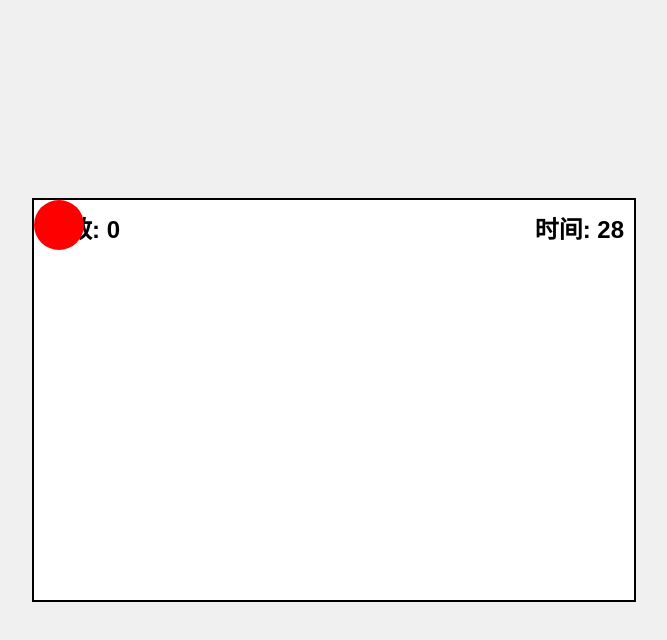
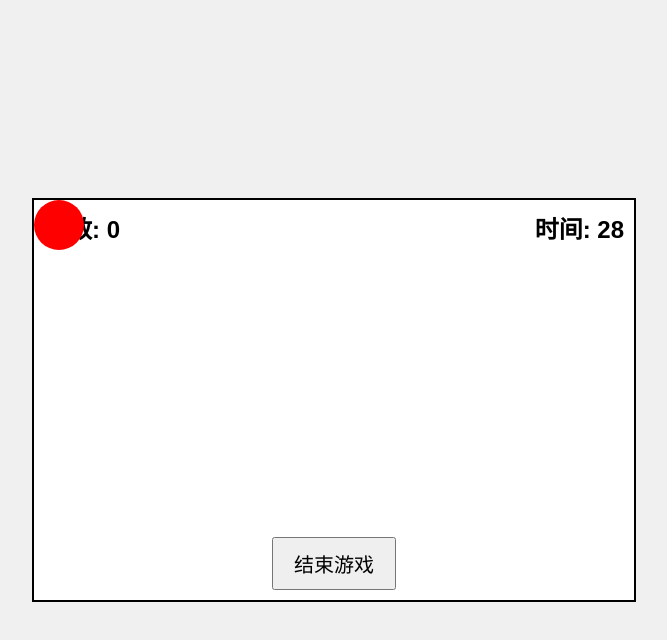
Before and after one commit to cjx04123/cjx04123.github.io, a plain HTML site: page sheji.html in a window 1280 px wide. Both pictures are taken after a click on the button "开始游戏". Shown: the whole page, without its empty margins (306-973 px from the left). Drawn offline with Linux system fonts and the light colour scheme.

Commit message:
Add files via upload

```diff
--- a/sheji.html
+++ b/sheji.html
@@ -44,6 +44,15 @@
             top: 10px;
             right: 10px;
         }
+        .end-game-button {
+            position: absolute;
+            bottom: 10px;
+            left: 50%;
+            transform: translateX(-50%);
+            padding: 10px 20px;
+            font-size: 20px;
+            cursor: pointer; /* 鼠标指针变为手型 */
+        }
         .start-screen, .end-screen {
             position: absolute;
             top: 0;
@@ -75,6 +84,7 @@
         <div class="score">分数: 0</div>
         <div class="timer">时间: 30</div>
         <div class="target"></div>
+        <button class="end-game-button" onclick="endGameEarly()">结束游戏</button>
     </div>
     <!-- 开始屏幕 -->
     <div class="start-screen">
@@ -152,6 +162,12 @@
             lastScore = score; // 更新上次的分数
         }
 
+        // 中途结束游戏
+        function endGameEarly() {
+            clearInterval(gameInterval); // 停止计时器
+            endGame(); // 结束游戏
+        }
+
         // 重置游戏
         function resetGame() {
             endScreen.style.display = 'none'; // 隐藏结束屏幕
```
